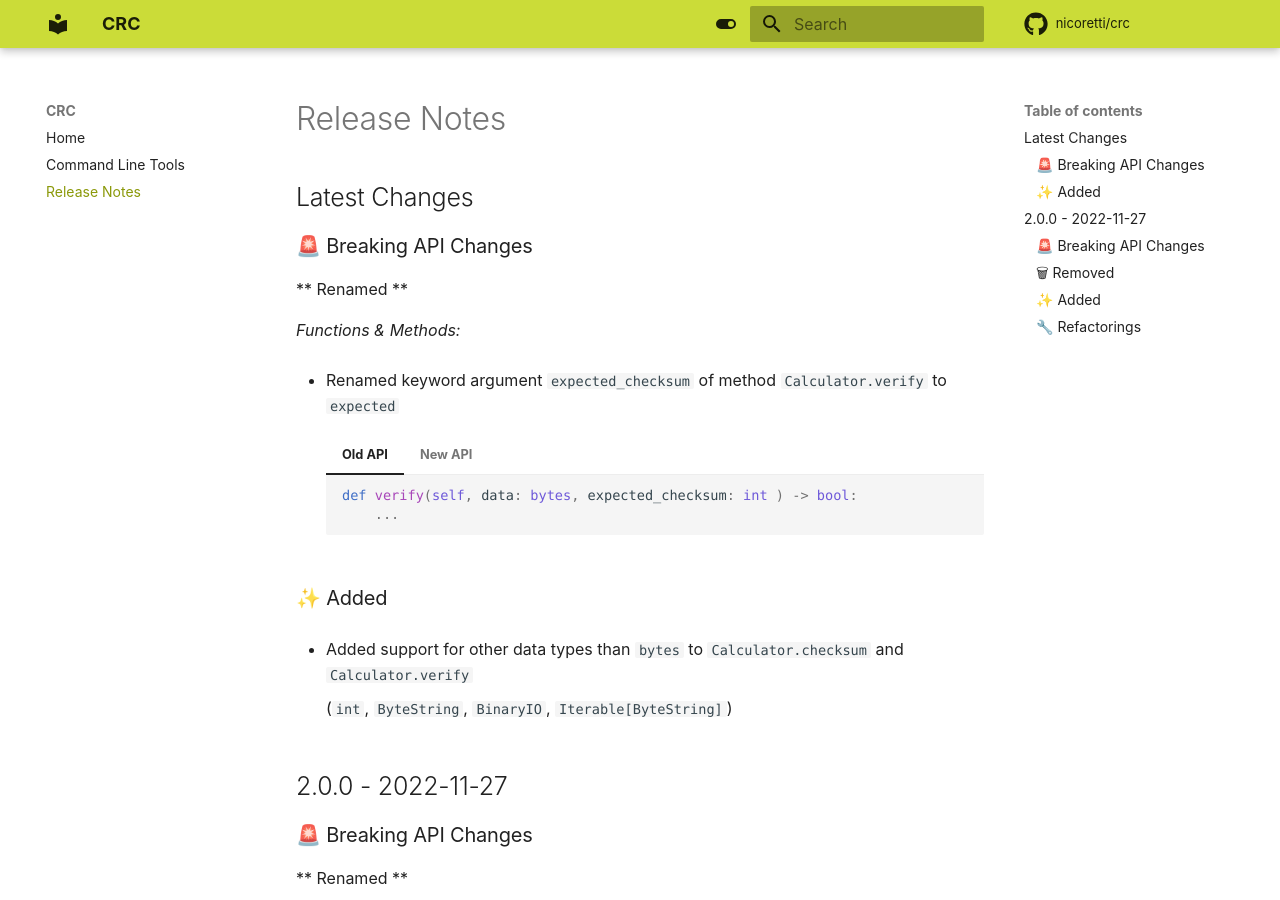
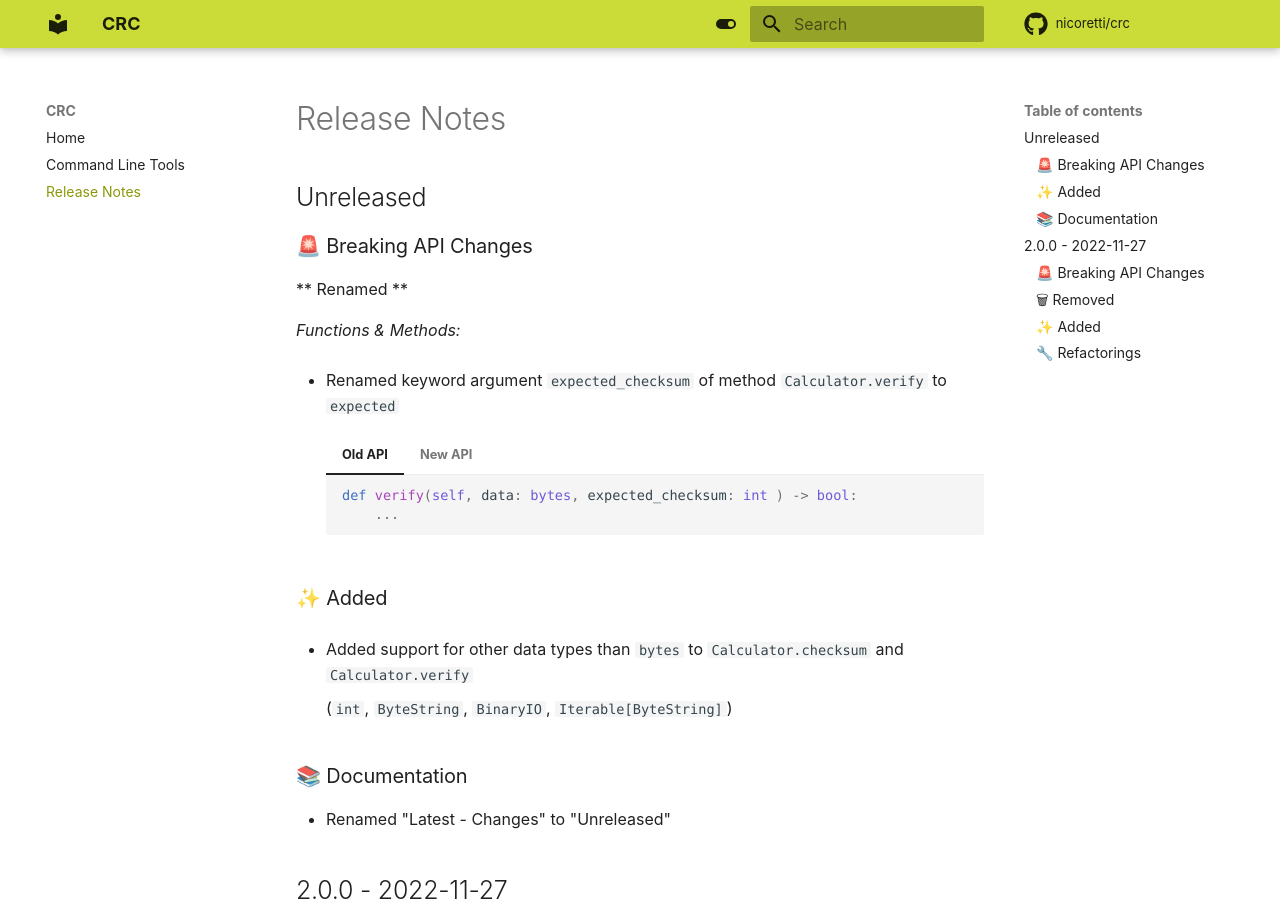
Before and after one commit to Nicoretti/crc, an MkDocs documentation site: the page built from docs/docs/release-notes.md, in a window 1280 px wide and 900 px high. Built offline with MkDocs 1.6.1 and Material for MkDocs 9.7.7, drawn with Linux system fonts in a browser that asks for light colours; comment, search, counter and statistics services are not loaded.

Commit message:
Update docs

```diff
--- a/docs/docs/release-notes.md
+++ b/docs/docs/release-notes.md
@@ -1,6 +1,6 @@
 # Release Notes
 
-## Latest Changes
+## Unreleased
 
 ### 🚨 Breaking API Changes
 
@@ -29,6 +29,8 @@
 
      (`int`, `ByteString`, `BinaryIO`, `Iterable[ByteString]`)
 
+### 📚 Documentation
+* Renamed "Latest - Changes" to "Unreleased"
 
 ## 2.0.0 - 2022-11-27
 
```
